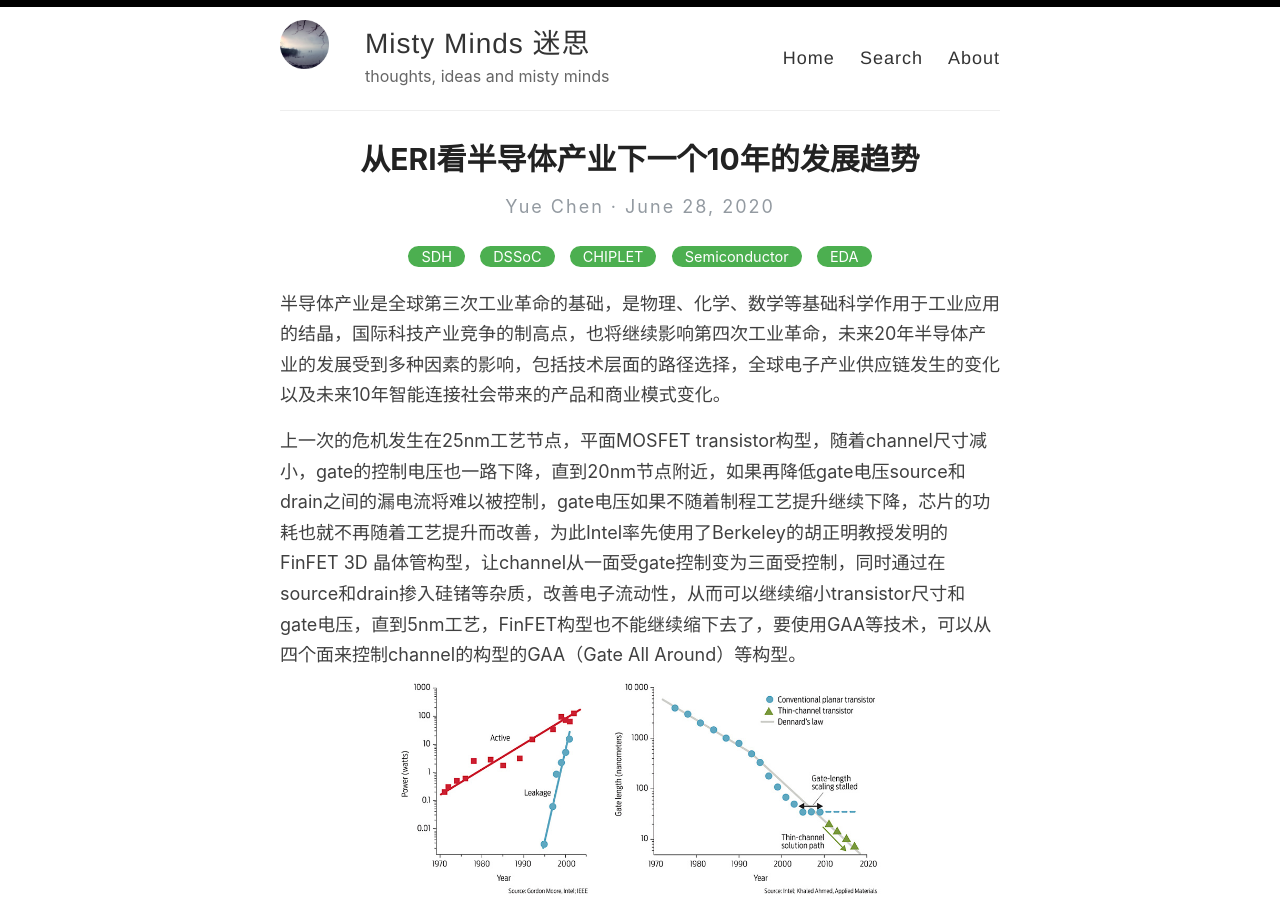
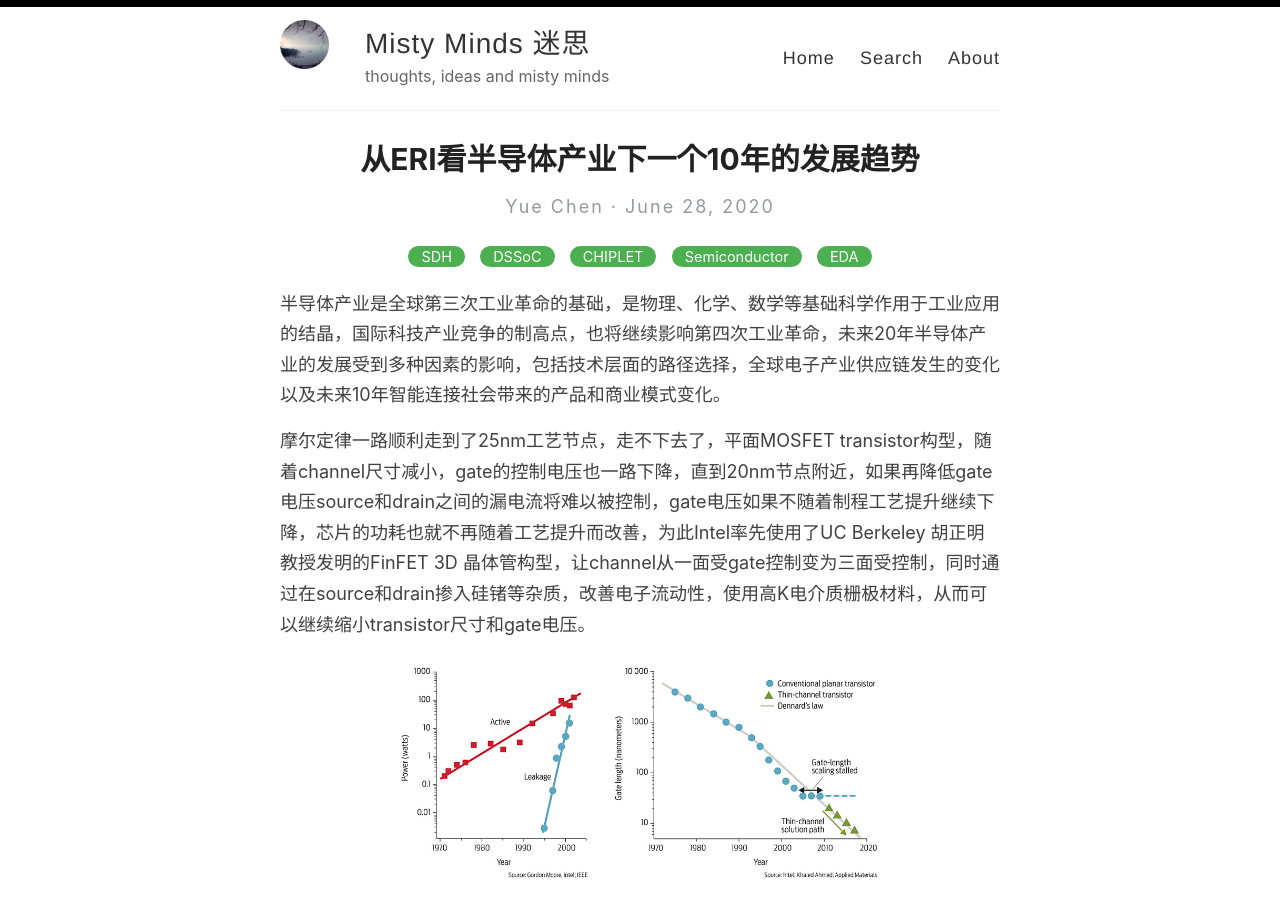
Before and after one commit to sbagga/mistyminds, a Jekyll site: the page built from _posts/2020-6-28-从ERI看半导体产业下一个10年的发展趋势.md, in a window 1280 px wide and 900 px high. Built offline with Jekyll 4.4.1, drawn with Linux system fonts in a browser that asks for light colours.

Commit message:
Update 2020-6-28-从ERI看半导体产业下一个10年的发展趋势.md

```diff
--- a/_posts/2020-6-28-从ERI看半导体产业下一个10年的发展趋势.md
+++ b/_posts/2020-6-28-从ERI看半导体产业下一个10年的发展趋势.md
@@ -10,7 +10,8 @@ excerpt: 半导体产业是全球第三次工业革命的基础，是物理、
 
 半导体产业是全球第三次工业革命的基础，是物理、化学、数学等基础科学作用于工业应用的结晶，国际科技产业竞争的制高点，也将继续影响第四次工业革命，未来20年半导体产业的发展受到多种因素的影响，包括技术层面的路径选择，全球电子产业供应链发生的变化以及未来10年智能连接社会带来的产品和商业模式变化。
 
-上一次的危机发生在25nm工艺节点，平面MOSFET transistor构型，随着channel尺寸减小，gate的控制电压也一路下降，直到20nm节点附近，如果再降低gate电压source和drain之间的漏电流将难以被控制，gate电压如果不随着制程工艺提升继续下降，芯片的功耗也就不再随着工艺提升而改善，为此Intel率先使用了Berkeley的胡正明教授发明的FinFET 3D 晶体管构型，让channel从一面受gate控制变为三面受控制，同时通过在source和drain掺入硅锗等杂质，改善电子流动性，从而可以继续缩小transistor尺寸和gate电压，直到5nm工艺，FinFET构型也不能继续缩下去了，要使用GAA等技术，可以从四个面来控制channel的构型的GAA（Gate All Around）等构型。
+摩尔定律一路顺利走到了25nm工艺节点，走不下去了，平面MOSFET transistor构型，随着channel尺寸减小，gate的控制电压也一路下降，直到20nm节点附近，如果再降低gate电压source和drain之间的漏电流将难以被控制，gate电压如果不随着制程工艺提升继续下降，芯片的功耗也就不再随着工艺提升而改善，为此Intel率先使用了UC Berkeley 胡正明教授发明的FinFET 3D 晶体管构型，让channel从一面受gate控制变为三面受控制，同时通过在source和drain掺入硅锗等杂质，改善电子流动性，使用高K电介质栅极材料，从而可以继续缩小transistor尺寸和gate电压。
+
 ![摩尔定律发展](../images/moore's-law.png)
 
 到5nm工艺，FinFET构型也不能继续缩下去了，要使用GAA等技术，可以从四个面来控制channel的构型的GAA（Gate All Around）等构型。
```
